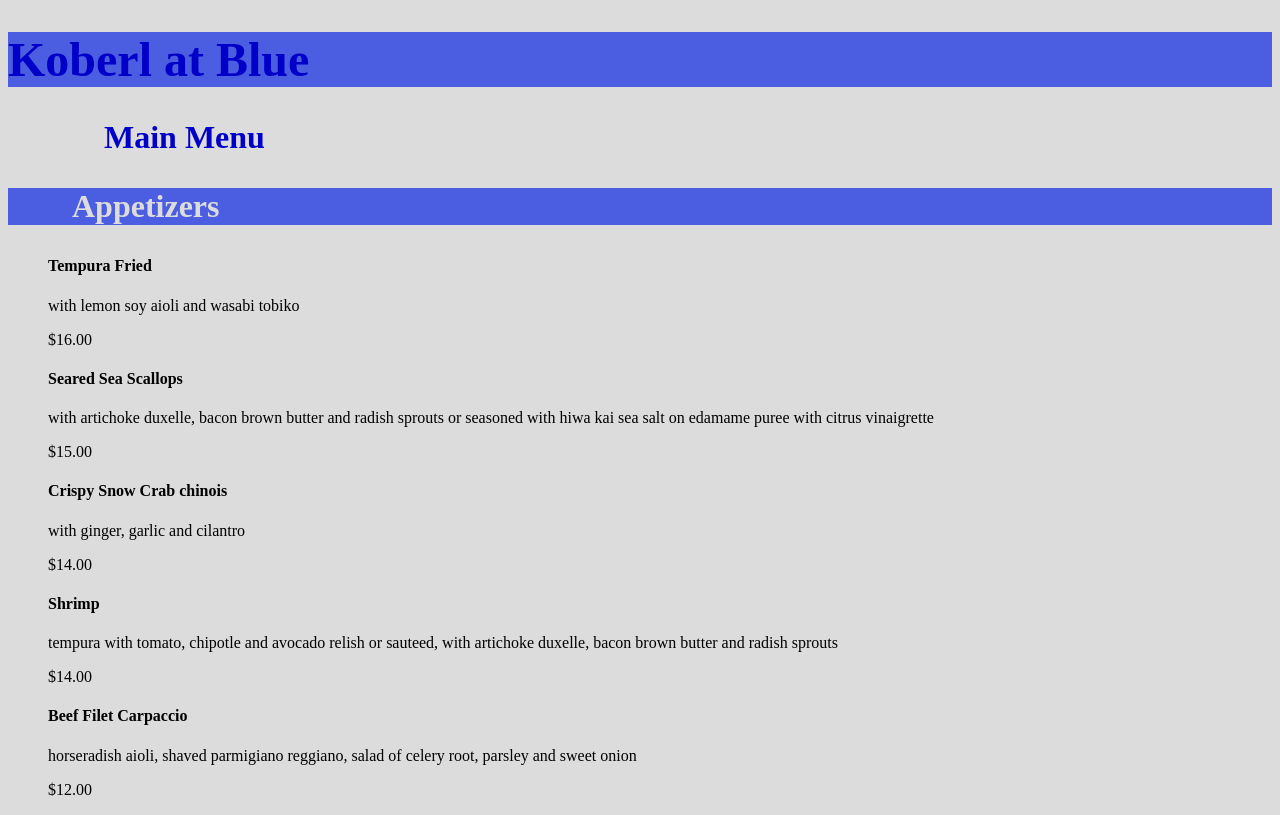
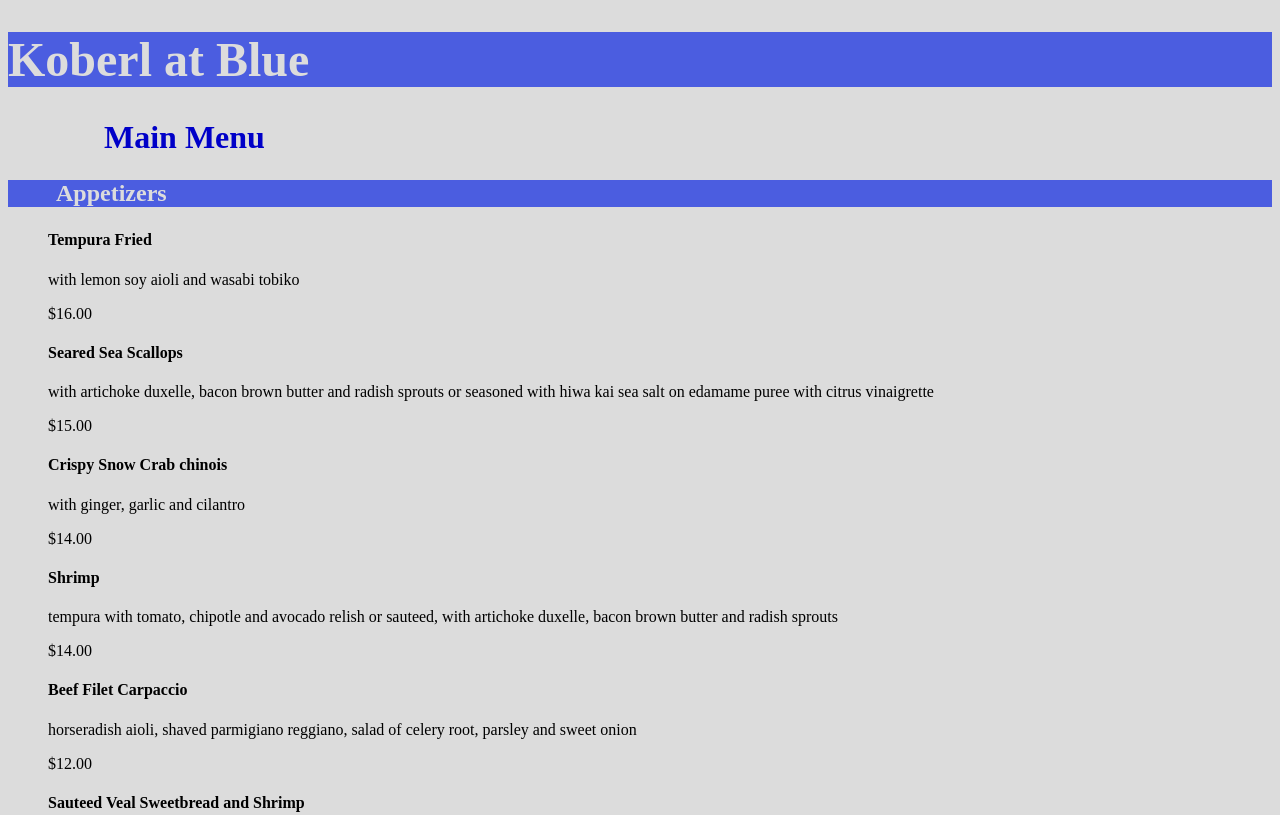
Before and after one commit to Thorval3/Thorval3.github.io, a plain HTML site: page grc338/restaurantmenucss/index.html in a window 1280 px wide. Shown: the top 815 px of the page. Drawn offline with Linux system fonts and the light colour scheme.

Commit message:
Update style.css

```diff
--- a/grc338/restaurantmenucss/style.css
+++ b/grc338/restaurantmenucss/style.css
@@ -4,7 +4,7 @@ body {
     background-color: rgb(220, 220, 220);
 }
 h1 {
-    color: rgb(0, 0, 200);
+    color: rgb(220, 220, 220);
     font-size: 3em;
     padding: 0em 1em 0em 0em;
     background-color: rgb(75, 93, 224);
@@ -16,7 +16,7 @@ h2 {
 }
 h3 {
     color: rgb(220, 220, 220);
-    font-size: 2em;
+    font-size: 1.5em;
     padding: 0em 2em 0em 2em;
     background-color: rgb(75, 93, 224);
 }
```
